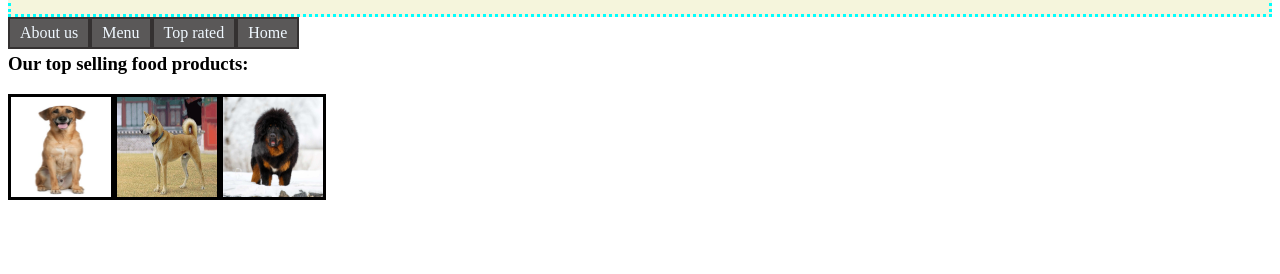
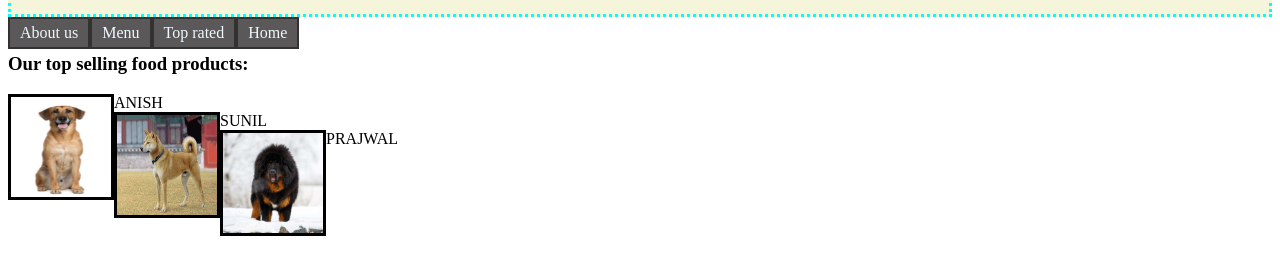
Before and after one commit to rojan-basnet/mine-amazon, a plain HTML site: page toprated.html in a window 1280 px wide. Shown: the part 118-392 px from the top of the page. Drawn offline with Linux system fonts and the light colour scheme.

Commit message:
Update toprated.html

```diff
--- a/toprated.html
+++ b/toprated.html
@@ -29,13 +29,16 @@
 
         <div id="item">
             <img src="images/dog1.jpg">
+            <label> ANISH </label>
         </div>
 
         <div id="item">
             <img src="images/dog2.jpg">
+            <label>SUNIL</label>
         </div>
         <div id="item">
             <img src="images/dog3.jpg">
+            <label> PRAJWAL</label>
         </div>
 
 
```
